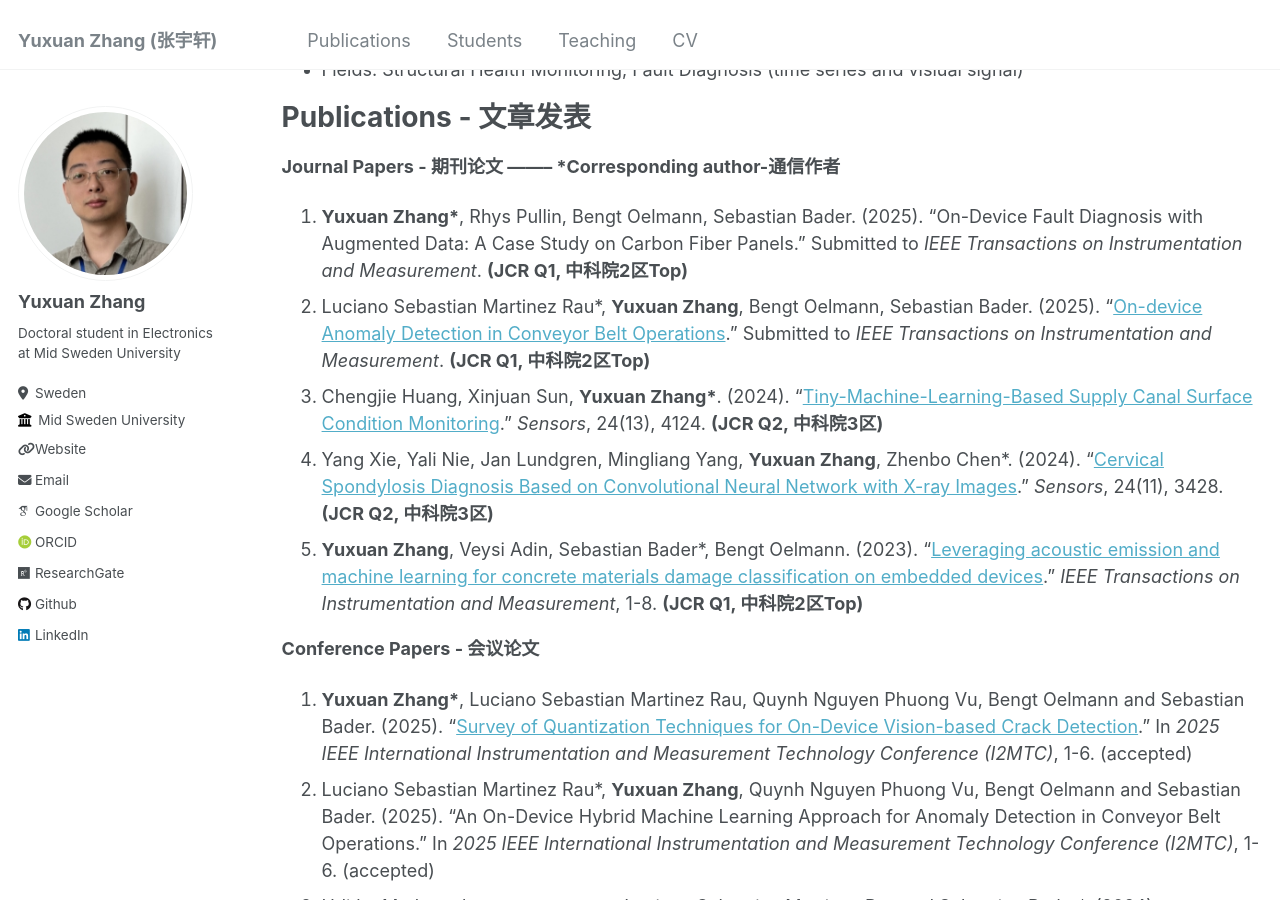
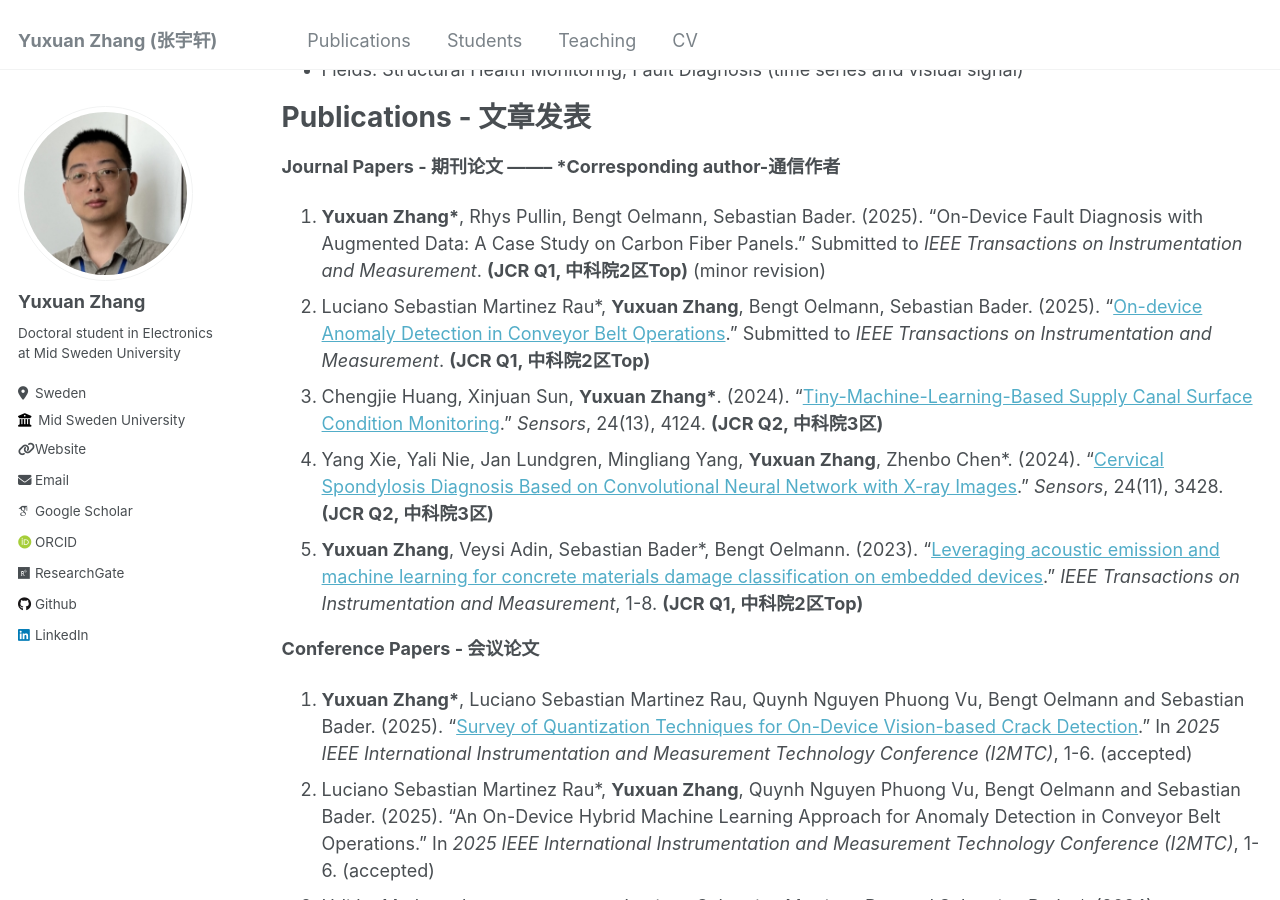
Before and after one commit to YuxuanZhang-96/YuxuanZhang-96.github.io, a Jekyll site: the page built from _pages/cv.md, in a window 1280 px wide and 900 px high, scrolled down 664 px. Built offline with Jekyll 4.4.1, drawn with Linux system fonts in a browser that asks for light colours; some web fonts are replaced.

Commit message:
Update cv.md

```diff
--- a/_pages/cv.md
+++ b/_pages/cv.md
@@ -34,7 +34,7 @@ Skills - 技能
 Publications - 文章发表
 ======
 __Journal Papers - 期刊论文        --------        *Corresponding author-通信作者__
-1. __Yuxuan Zhang*__, Rhys Pullin, Bengt Oelmann, Sebastian Bader. (2025). "On-Device Fault Diagnosis with Augmented Data: A Case Study on Carbon Fiber Panels." Submitted to _IEEE Transactions on Instrumentation and Measurement_. __(JCR Q1, 中科院2区Top)__
+1. __Yuxuan Zhang*__, Rhys Pullin, Bengt Oelmann, Sebastian Bader. (2025). "On-Device Fault Diagnosis with Augmented Data: A Case Study on Carbon Fiber Panels." Submitted to _IEEE Transactions on Instrumentation and Measurement_. __(JCR Q1, 中科院2区Top)__ (minor revision)
 2. Luciano Sebastian Martinez Rau*, __Yuxuan Zhang__, Bengt Oelmann, Sebastian Bader. (2025). "[On-device Anomaly Detection in Conveyor Belt Operations](https://arxiv.org/abs/2411.10729)." Submitted to _IEEE Transactions on Instrumentation and Measurement_. __(JCR Q1, 中科院2区Top)__
 3. Chengjie Huang, Xinjuan Sun, __Yuxuan Zhang*__. (2024). "[Tiny-Machine-Learning-Based Supply Canal Surface Condition Monitoring](https://www.mdpi.com/1424-8220/24/13/4124)." _Sensors_, 24(13), 4124. __(JCR Q2, 中科院3区)__
 4. Yang Xie, Yali Nie, Jan Lundgren, Mingliang Yang, __Yuxuan Zhang__, Zhenbo Chen*. (2024). "[Cervical Spondylosis Diagnosis Based on Convolutional Neural Network with X-ray Images](https://www.mdpi.com/1424-8220/24/11/3428)." _Sensors_, 24(11), 3428. __(JCR Q2, 中科院3区)__
```
